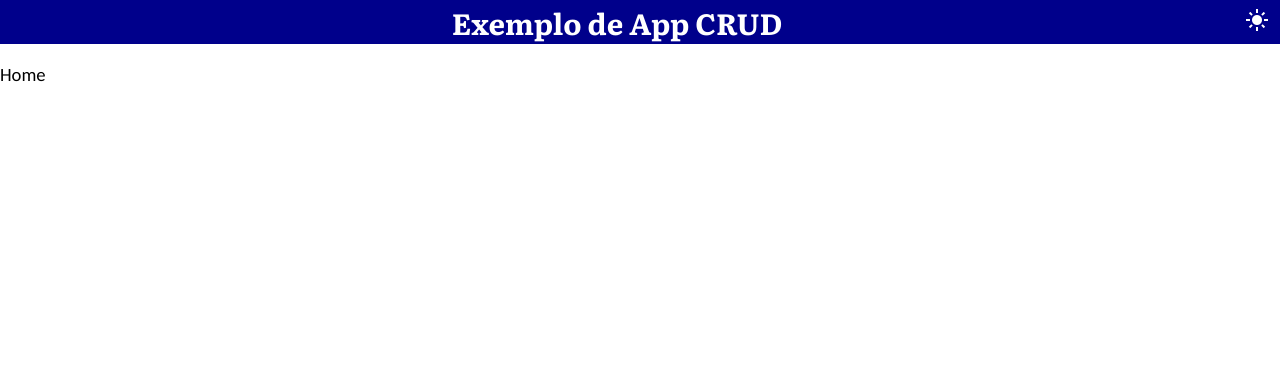
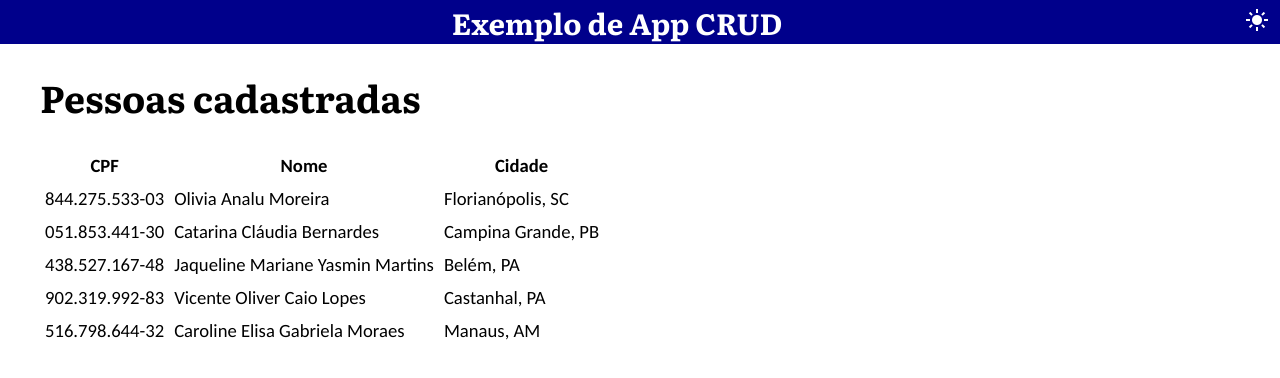
Before and after one commit to Jonatan7BR/exemplo-crud-vue, a Vue app: page / in a window 1280 px wide. Shown: the top 378 px of the page. Built offline with nearby package versions, Linux system fonts and the light colour scheme.

Commit message:
Página inicial

```diff
--- a/package.json
+++ b/package.json
@@ -10,6 +10,7 @@
     "type-check": "vue-tsc --noEmit -p tsconfig.app.json --composite false"
   },
   "dependencies": {
+    "moment": "^2.29.4",
     "pinia": "^2.1.7",
     "sass": "^1.69.5",
     "vue": "^3.3.4",
--- /dev/null
+++ b/src/models/person.ts
@@ -0,0 +1,9 @@
+export interface Person {
+    name: string;
+    cpf: string;
+    birthday: Date;
+    email: string;
+    phone: string;
+    city: string;
+    state: string;
+}
--- a/src/theme.scss
+++ b/src/theme.scss
@@ -13,6 +13,7 @@ body {
         --pagination-button-text: #000;
         --pagination-button-bg: #ccc;
         --pagination-button-active-text: #c0c;
+        --table-border: #000;
     }
 
     &.darkmode {
@@ -25,5 +26,6 @@ body {
         --pagination-button-text: #fff;
         --pagination-button-bg: #444;
         --pagination-button-active-text: #0ee;
+        --table-border: #FFF;
     }
 }
--- /dev/null
+++ b/src/utils/data-format.ts
@@ -0,0 +1,6 @@
+export const cpfFormat = (value: string): string => {
+    if (!value.match(/\d{11}/)) {
+        return value;
+    }
+    return value.replace(/(\d{3})(\d{3})(\d{3})(\d{2})/, '$1.$2.$3-$4');
+};
--- a/src/views/HomeView.vue
+++ b/src/views/HomeView.vue
@@ -1,3 +1,102 @@
 <template>
-    <p>Home</p>
+    <div class="home-page">
+        <h1>Pessoas cadastradas</h1>
+
+        <table class="peopletable">
+            <tr>
+                <th>CPF</th>
+                <th>Nome</th>
+                <th>Cidade</th>
+            </tr>
+            <tr v-for="person in peopleData">
+                <td>{{ cpfFormat(person.cpf) }}</td>
+                <td>{{ person.name }}</td>
+                <td>{{ person.city }}, {{ person.state }}</td>
+            </tr>
+            <tr v-if="peopleData.length === 0">
+                <td colspan="3">Não há pessoas cadastradas.</td>
+            </tr>
+        </table>
+    </div>
 </template>
+
+<style scoped lang="scss">
+.home-page {
+    display: block;
+    max-width: 1200px;
+    margin: {
+        left: auto;
+        right: auto;
+    }
+
+    .peopletable {
+        border-collapse: collapse;
+
+        &, th, td {
+            border: 1px solid var(--table-border);
+        }
+
+        th, td {
+            padding: 5px;
+        }
+    }
+}
+</style>
+
+<script setup lang="ts">
+import moment from 'moment';
+import { ref } from 'vue';
+
+import type { Person } from '@/models/person';
+import { cpfFormat } from '@/utils/data-format';
+
+const FAKE_DATA: Person[] = [
+    {
+        name: 'Olivia Analu Moreira',
+        cpf: '84427553303',
+        birthday: moment('1997-06-24').toDate(),
+        email: 'oliviaanalumoreira@advogadostb.com.br',
+        phone: '48988129805',
+        city: 'Florianópolis',
+        state: 'SC'
+    },
+    {
+        name: 'Catarina Cláudia Bernardes',
+        cpf: '05185344130',
+        birthday: moment('1956-03-06').toDate(),
+        email: 'catarinaclaudiabernardes@aguabr.com.br',
+        phone: '83986028722',
+        city: 'Campina Grande',
+        state: 'PB'
+    },
+    {
+        name: 'Jaqueline Mariane Yasmin Martins',
+        cpf: '43852716748',
+        birthday: moment('1956-01-14').toDate(),
+        email: 'jaqueline.mariane.martins@silnave.com.br',
+        phone: '91991024603',
+        city: 'Belém',
+        state: 'PA'
+    },
+    {
+        name: 'Vicente Oliver Caio Lopes',
+        cpf: '90231999283',
+        birthday: moment('1971-11-16').toDate(),
+        email: 'vicente.oliver.lopes@weatherford.com',
+        phone: '91989283146',
+        city: 'Castanhal',
+        state: 'PA'
+    },
+    {
+        name: 'Caroline Elisa Gabriela Moraes',
+        cpf: '51679864432',
+        birthday: moment('1983-02-23').toDate(),
+        email: 'caroline_moraes@nogueiramoura.com.br',
+        phone: '92995800236',
+        city: 'Manaus',
+        state: 'AM'
+    }
+];
+
+const peopleData = ref(FAKE_DATA);
+</script>
```
Also changed, not shown: 1 other file (tests, documents, lock files or other folders). Lines whose indentation alone changed are shown as unchanged.
